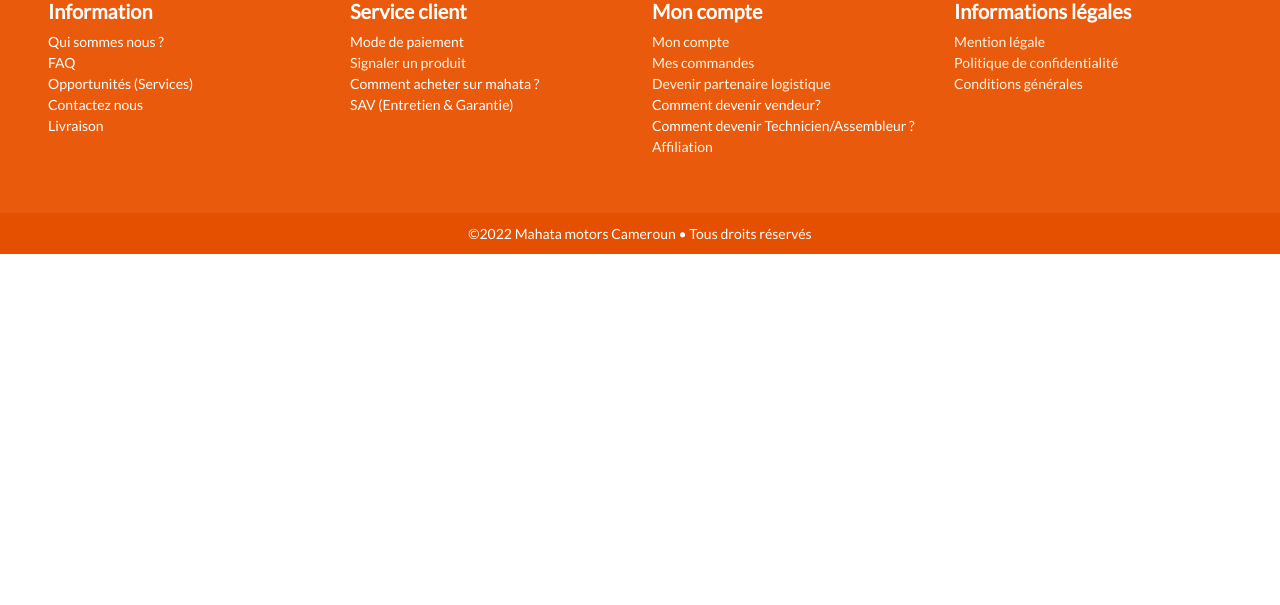
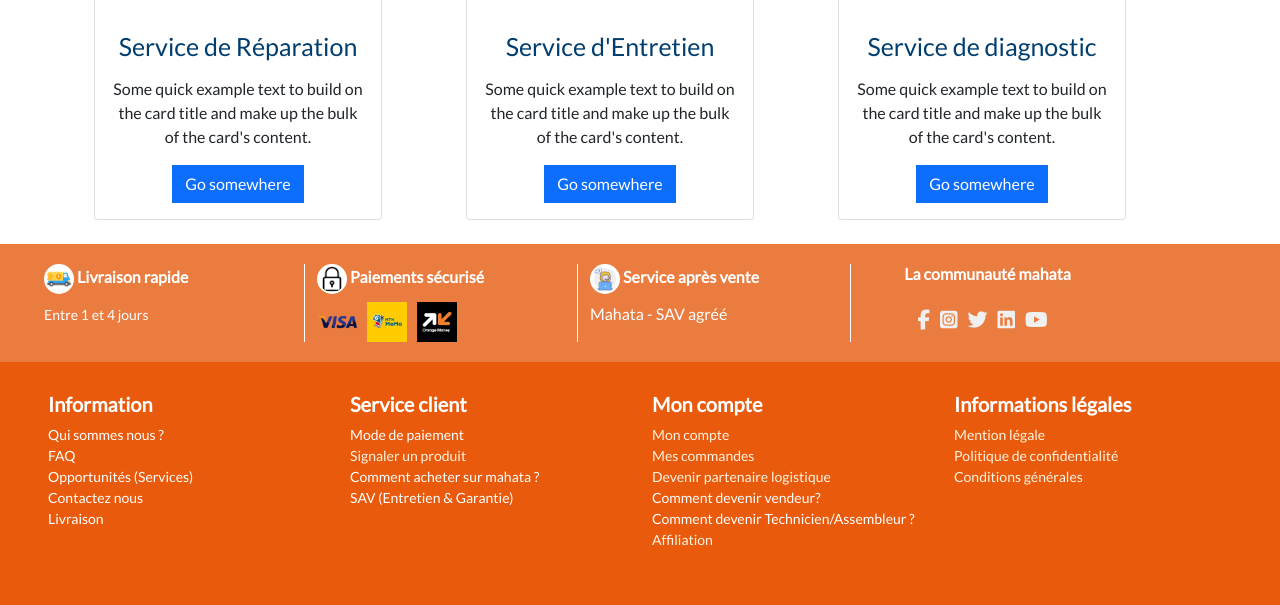
Before and after one commit to etali-m/mahata_motors, a Django app: page /sav/ in a window 1280 px wide. Shown: the part 1515-2120 px from the top of the page. Before the commit the page ends 1769 px from the top, so only its background shows below. Run offline with Django 4.2, Linux system fonts and the light colour scheme; data that the repository does not hold is empty; some libraries are stand-ins or nearby versions.

Commit message:
nouveau design pour les pages login et sidnup

```diff
--- a/static/css/app.css
+++ b/static/css/app.css
@@ -303,6 +303,10 @@ h1,h2,h3,h4,h5,h6{
 	border:none;
 	border-radius:30px;
 	text-decoration: none;
+  }
+
+  .sav-card{
+	text-align: center;
   }
 
   .detail_btn:hover{
--- a/static/css/authapp.css
+++ b/static/css/authapp.css
@@ -3,3 +3,18 @@
     color: #003e70;
     font-weight: bold;
 }
+
+.form-label{
+    font-weight:bold;
+}
+
+.signup-item {
+    color:gray;
+    margin-top: 10px;
+}
+
+.password-forget{
+    color:grey;
+    font-size:11px;
+    text-decoration: underline;
+}
--- a/store/templates/store/sav.html
+++ b/store/templates/store/sav.html
@@ -21,7 +21,7 @@
         <div class="row">
             <div class="col-md-6">
                 <!-- Informations de Contact du Service Après-Vente -->
-                <h2 class="section_title">Informations de Contact</h2>
+                <h3 class="section_title">Informations de Contact</h3>
                 <ul>
                     <li>Adresse : 123, Rue de l'Atelier, Ville</li>
                     <li>Numéro de téléphone : +33 01 23 45 67 89</li>
@@ -37,7 +37,7 @@
             </div>
             <div class="col-md-6">
                 <!-- Rendez-vous en Ligne -->
-                <h2 class="section_title">Planifiez un Rendez-vous</h2>
+                <h3 class="section_title">Planifiez un Rendez-vous</h3>
                 <form>
                     <!-- Champs du formulaire (nom, téléphone, etc.) -->
                     <div class="form-group">
@@ -56,26 +56,47 @@
         </div>
 
         <!-- Services Offerts -->
-        <h2 class="mt-5 section_title">Services Offerts</h2>
+        <h3 class="mt-5 section_title">Services Offerts</h3>
+        <br>
         <div class="row">
             <div class="col-md-4">
                 <!-- Service 1 -->
-                <h3>Service de Réparation</h3>
-                <p>Description du service de réparation.</p>
+                <div class="card sav-card" style="width: 18rem;">
+                    <img src="..." class="card-img-top" alt="...">
+                    <div class="card-body">
+                      <h5 class="card-title my-3">Service de Réparation</h5>
+                      <p class="card-text">Some quick example text to build on the card title and make up the bulk of the card's content.</p>
+                      <a href="#" class="btn btn-primary">Go somewhere</a>
+                    </div>
+                </div>
             </div>
             <div class="col-md-4">
                 <!-- Service 2 -->
-                <h3>Service d'Entretien</h3>
-                <p>Description du service d'entretien.</p>
+                <div class="card sav-card" style="width: 18rem;">
+                    <img src="..." class="card-img-top" alt="...">
+                    <div class="card-body">
+                      <h5 class="card-title my-3">Service d'Entretien</h5>
+                      <p class="card-text">Some quick example text to build on the card title and make up the bulk of the card's content.</p>
+                      <a href="#" class="btn btn-primary">Go somewhere</a>
+                    </div>
+                </div>
             </div>
             <div class="col-md-4">
                 <!-- Service 3 -->
-                <h3>Service de Diagnostic</h3>
-                <p>Description du service de diagnostic.</p>
+                <div class="card sav-card" style="width: 18rem;">
+                    <img src="..." class="card-img-top" alt="...">
+                    <div class="card-body">
+                      <h5 class="card-title my-3">Service de diagnostic</h5>
+                      <p class="card-text">Some quick example text to build on the card title and make up the bulk of the card's content.</p>
+                      <a href="#" class="btn btn-primary">Go somewhere</a>
+                    </div>
+                </div>
             </div>
         </div>
+
     </main>
 </div>
+<br>
 
 
 
--- a/store/views.py
+++ b/store/views.py
@@ -207,10 +207,8 @@ def paiment_method(request):
 
 
 def sav(request):
-    categories = Categorie.objects.filter(parent_category=None).prefetch_related('sous_categories__produits')
 
     context={
-        'categories':categories,
     }
 
     return render(request, 'store/sav.html', context)
```
Also changed, not shown: authentication/templates/authentication/login.html (+58 -19 lines), authentication/templates/authentication/signup.html (+5 -6 lines), store/templates/store/suivie-sav.html (added).
